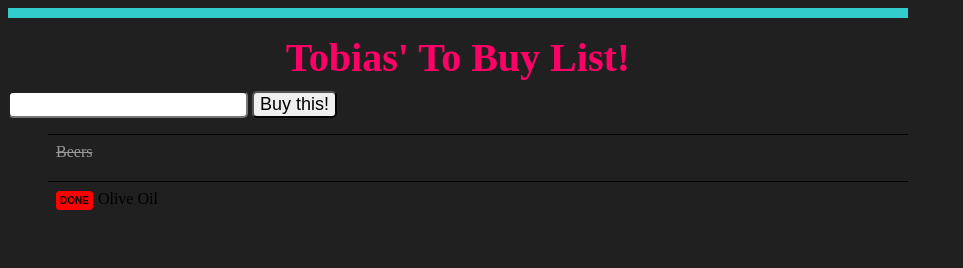
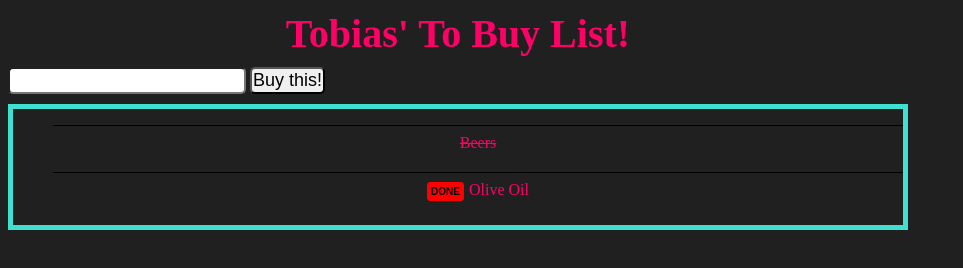
Before and after one commit to steeevenrod/grocery_app, a plain HTML site: page index.html in a window 1280 px wide. Shown: the whole page, without its empty margins (0-963 px from the left). Drawn offline with nearby package versions, Linux system fonts and the light colour scheme.

Commit message:
js now responding

```diff
--- a/index.html
+++ b/index.html
@@ -4,16 +4,16 @@
 	<title>Document</title>
 	<link rel="stylesheet" href="styles/main.css" type="text/css">
 	<script src="http://ajax.googleapis.com/ajax/libs/jquery/1.10.2/jquery.min.js"></script>
-	<script src="application.js"></script>
+	<script src="scripts/scripts.js"></script>
 </head>
 
 <body>
-	<p class="groove">
+	<p class="list">
 	<h1 class ="top-thing">Tobias' To Buy List!</h1>
 	<input type="text" id="add-todo">
 	<button id="add-button">Buy this!</button>
 	<div id="error" style="display: none;">Enter items.</div>
-	<div id="myDiv"></div>
+
 	<div id="list">
 		<ul>
 			<li class="done">Beers</li>
--- a/styles/main.css
+++ b/styles/main.css
@@ -5,13 +5,7 @@ body {
 	width: 900px;
 	margin: :0 auto;
 }
-.myDiv {
 
-	background-repeat: no-repeat;
-	background-position: top center;
-	width: 900px;
-	margin: :0 auto;
-}
 .top-thing {
 	text-align: center;
 }
@@ -24,7 +18,13 @@ h1 {
 input, button {
 	font-size: 18px;
 	border-radius: 5px;
+	padding: 1px;
+    padding-top: 1px;
+    padding-right: 1px;
+    padding-bottom: 1px;
+    padding-left: 1px;
 }
+
 #new-todo {
 	width: 250px
 }
@@ -33,10 +33,9 @@ input, button {
 	color: red;
 	display: none;
 }
-.groove {
-    border-style: solid;
-    border-width: 5px;
-    border-color: #33cccc;
+#list {
+	border: 5px solid turquoise;
+	margin-top: 10px;
 }
 li {
 	border-top: 1px solid #000;
@@ -44,11 +43,14 @@ li {
 	margin: 10px 0px;
 	padding: 8px;
 	list-style: none;
+	color: #ff0066;
+	text-align: center;
 }
 .done {
 	text-decoration: line-through;
-	color: #999;
+	color: #ff0066;
 	height: 20px;
+
 }
 .item {
 	font-size: 10px;
```
Also changed, not shown: scripts/scripts.js (renamed from app.js/app.js).
